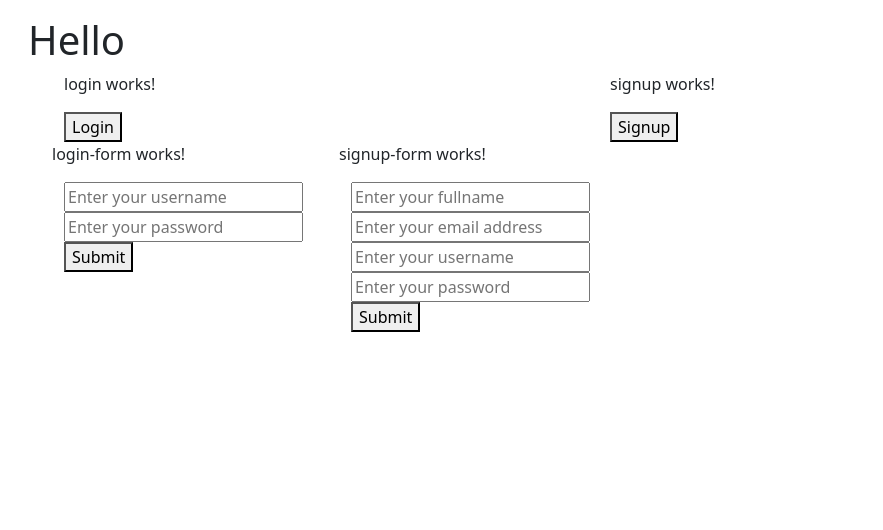
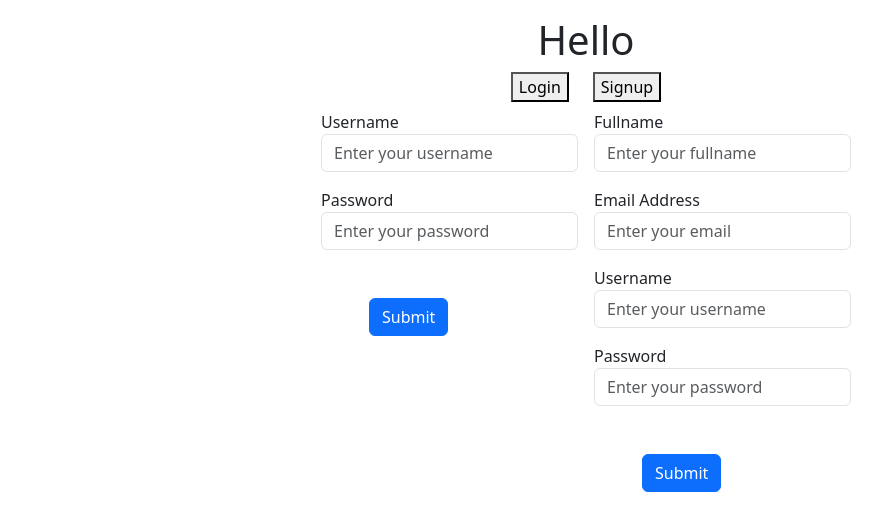
Before and after one commit to aseemsahoo/application-tracker, an Angular app: page / in a window 1280 px wide. Shown: the top 530 px of the page, without its empty margins (0-883 px from the left). Built offline with nearby package versions, Linux system fonts and the light colour scheme.

Commit message:
css improvements

```diff
--- a/src/app/app.component.html
+++ b/src/app/app.component.html
@@ -1,4 +1,6 @@
-<div class="container m-3" >
-  <h1> Hello</h1>
+<div class="container m-3">
+  <div class="container d-flex justify-content-center">
+    <h1> Hello</h1>
+  </div>
   <app-form></app-form>
 </div>
--- a/src/app/components/form/form.component.html
+++ b/src/app/components/form/form.component.html
@@ -1,13 +1,9 @@
 <div class="container">
-    <div style="display: flex">
-        <div class="container">
-            <app-login></app-login>
-        </div>
-        <div class="container">
-            <app-signup></app-signup>
-        </div>
+    <div class="container d-flex justify-content-center">
+        <app-login></app-login>
+        <app-signup></app-signup>
     </div>
-    <div style="display: flex">
+    <div class="container d-flex justify-content-center">
         <app-login-form></app-login-form>
         <app-signup-form></app-signup-form>
     </div>
--- a/src/app/components/login-form/login-form.component.html
+++ b/src/app/components/login-form/login-form.component.html
@@ -1,14 +1,11 @@
-<div class="container">
-    <p>login-form works!</p>
-    <form>
-        <div class="container">
-            <input id="username" name="username" placeholder="Enter your username" />
-        </div>
-        <div class="container">
-            <input id="password" name="password" placeholder="Enter your password" />
-        </div>
-        <div class="container">
-            <button> Submit</button>
-        </div>
-    </form>
-</div>
+<form>
+    <div class="form-group p-2">
+        <label for="username">Username</label>
+        <input class="form-control" type="textbox" id="username" name="username" placeholder="Enter your username" />
+    </div>
+    <div class="form-group p-2">
+        <label for="password">Password</label>
+        <input class="form-control" type="password" id="password" name="password" placeholder="Enter your password" />
+        <button class="btn btn-primary m-5"> Submit</button>
+    </div>
+</form>
--- a/src/app/components/login/login.component.html
+++ b/src/app/components/login/login.component.html
@@ -1,4 +1,3 @@
 <div class="container">
-    <p>login works!</p>
     <button> Login</button>
 </div>
--- a/src/app/components/signup-form/signup-form.component.html
+++ b/src/app/components/signup-form/signup-form.component.html
@@ -1,20 +1,19 @@
-<div class="container">
-    <p>signup-form works!</p>
 <form>
-        <div class="container">
-            <input id="fullname" name="fullname" placeholder="Enter your fullname" />
+    <div class="form-group p-2">
+        <label for="fullname">Fullname</label>
+        <input class="form-control" type="textbox" id="fullname" name="fullname" placeholder="Enter your fullname" />
     </div>
-        <div class="container">
-            <input id="email" name="email" placeholder="Enter your email address" />
+    <div class="form-group p-2">
+        <label for="email">Email Address</label>
+        <input class="form-control" type="textbox" id="email" name="email" placeholder="Enter your email" />
     </div>
-        <div class="container">
-            <input id="username" name="username" placeholder="Enter your username" />
+    <div class="form-group p-2">
+        <label for="username">Username</label>
+        <input class="form-control" type="textbox" id="username" name="username" placeholder="Enter your username" />
     </div>
-        <div class="container">
-            <input id="password" name="password" placeholder="Enter your password" />
-        </div>
-        <div class="container">
-            <button> Submit</button>
+    <div class="form-group p-2">
+        <label for="password">Password</label>
+        <input class="form-control" type="password" id="password" name="password" placeholder="Enter your password" />
+        <button class="btn btn-primary m-5"> Submit</button>
     </div>
 </form>
-</div>
--- a/src/app/components/signup/signup.component.html
+++ b/src/app/components/signup/signup.component.html
@@ -1,4 +1,3 @@
 <div class="container">
-    <p>signup works!</p>
     <button> Signup</button>
 </div>
```
Lines whose indentation alone changed are shown as unchanged.
